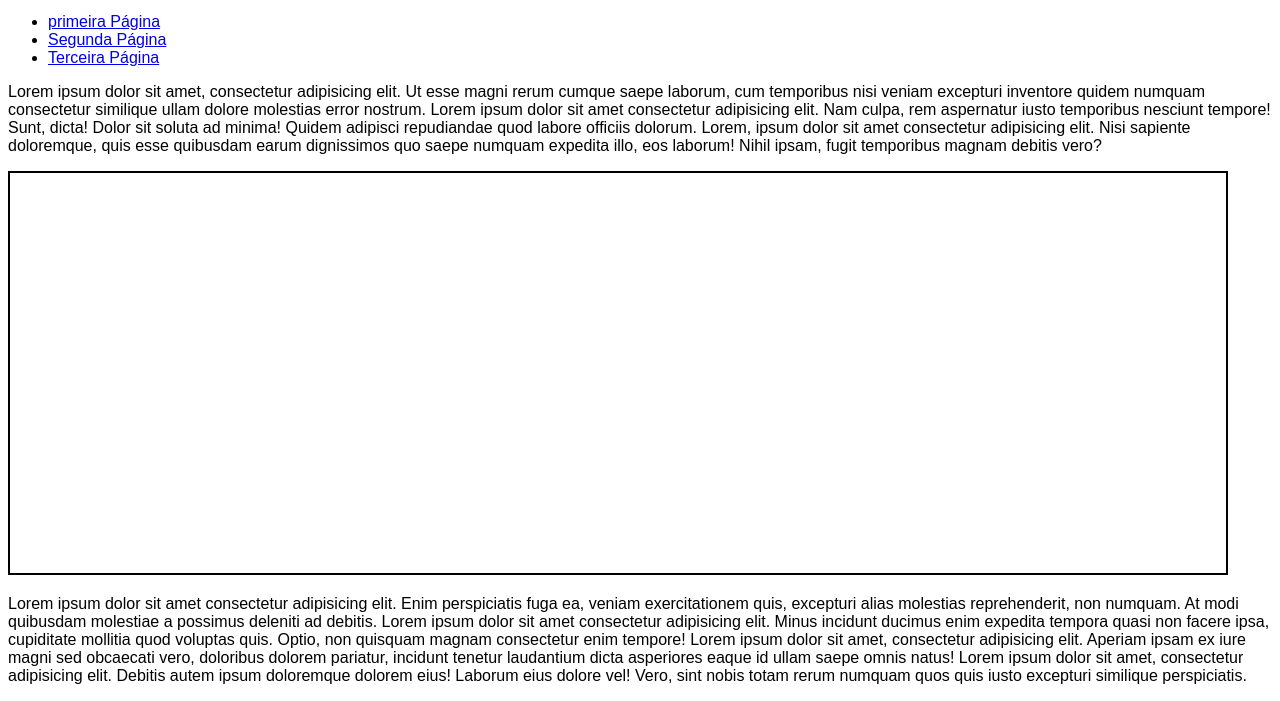
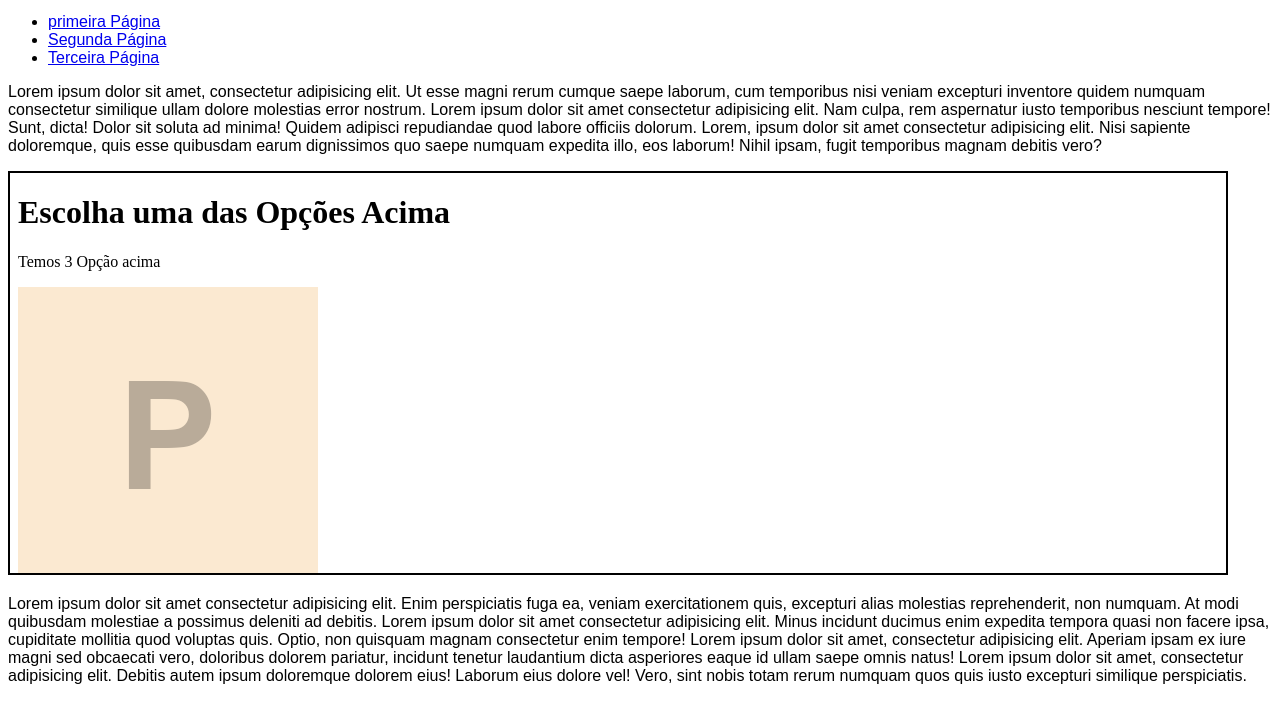
Before and after one commit to Kevin-Fiorilli/Projetos, a plain HTML site: page html-css/exercicios/ex024/iframe003.html in a window 1280 px wide. Shown: the part 155-856 px from the top of the page. Drawn offline with Linux system fonts and the light colour scheme.

Commit message:
exercicio iframe 003

```diff
--- a/html-css/exercicios/ex024/iframe003.html
+++ b/html-css/exercicios/ex024/iframe003.html
@@ -30,7 +30,8 @@
 
         <p>Lorem ipsum dolor sit amet, consectetur adipisicing elit. Ut esse magni rerum cumque saepe laborum, cum temporibus nisi veniam excepturi inventore quidem numquam consectetur similique ullam dolore molestias error nostrum. Lorem ipsum dolor sit amet consectetur adipisicing elit. Nam culpa, rem aspernatur iusto temporibus nesciunt tempore! Sunt, dicta! Dolor sit soluta ad minima! Quidem adipisci repudiandae quod labore officiis dolorum. Lorem, ipsum dolor sit amet consectetur adipisicing elit. Nisi sapiente doloremque, quis esse quibusdam earum dignissimos quo saepe numquam expedita illo, eos laborum! Nihil ipsam, fugit temporibus magnam debitis vero?</p>
 
-        <iframe src="" frameborder="0" id="tela" name="frame">
+        <iframe srcdoc="<h1>Escolha uma das Opções Acima</h1>
+            <p> Temos 3 Opção acima </p><img src='imagens/foto-p.png'>" frameborder="0" id="tela" name="frame">
             <p>infelizmente seu navegador não é compativel com isso !!</p>
         </iframe>
 
```
Also changed, not shown: html-css/exercicios/ex024/imagens/foto-p.png (renamed from html-css/exercicios/ex011/imagens/foto-p.png).
